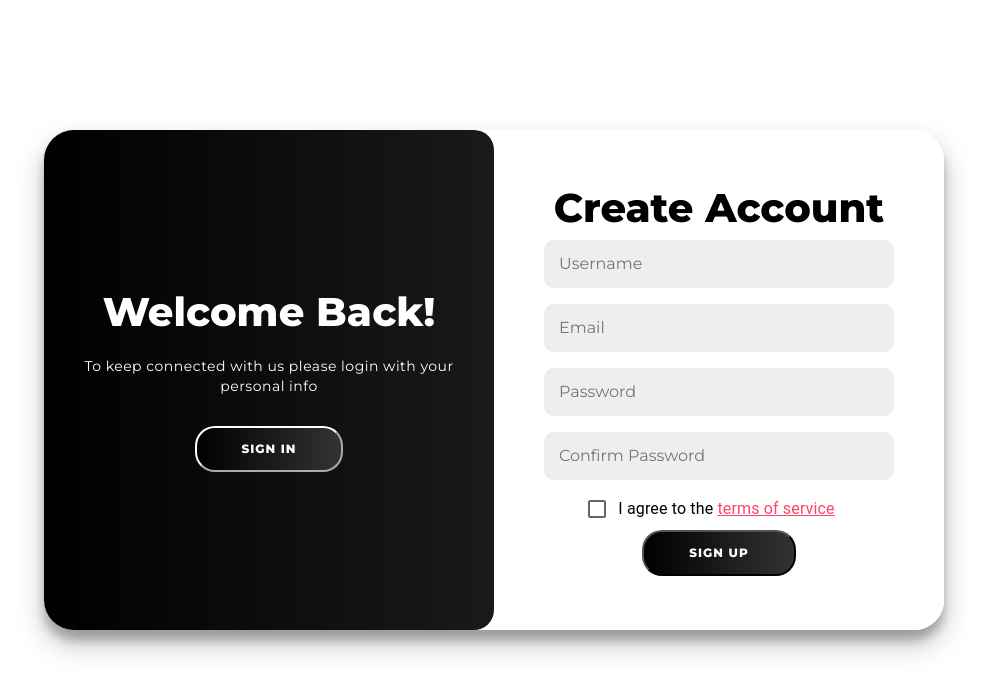
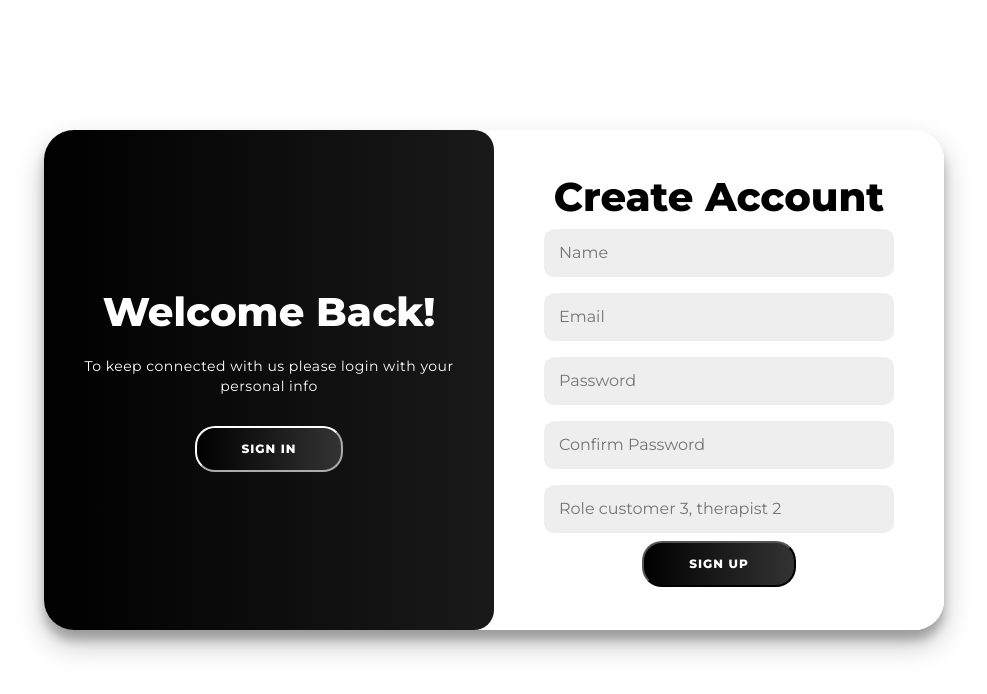
Before and after one commit to khanh173570/pre-maritial, a React (Vite) app: page /login in a window 1280 px wide. Both pictures are taken after a click on the button "SIGN UP". Shown: the top 694 px of the page, without its empty margins (146-1133 px from the left). Built offline with nearby package versions, Linux system fonts and the light colour scheme.

Commit message:
update register

```diff
--- a/src/pages/login/Login-Form/AccountService.jsx
+++ b/src/pages/login/Login-Form/AccountService.jsx
@@ -2,10 +2,19 @@ import axios from "axios";
 
 const API_URL = "http://54.179.45.72:8080/api/auth"; // Cập nhật API mới
 
+// Tạo một instance của axios với headers mặc định
+const apiClient = axios.create({
+  baseURL: API_URL,
+  headers: {
+    "Content-Type": "application/json",
+    Authorization: `Bearer ${localStorage.getItem("token") || ""}`, // Lấy token từ localStorage nếu có
+  },
+});
+
 // Hàm lấy danh sách tài khoản (nếu cần)
 export const fetchAccounts = async () => {
   try {
-    const response = await axios.get(`${API_URL}/login`);
+    const response = await apiClient.get("/login");
     return response.data;
   } catch (error) {
     console.error("Error fetching accounts:", error);
@@ -16,7 +25,7 @@ export const fetchAccounts = async () => {
 // Hàm xác thực đăng nhập
 export const validateCredentials = async (email, password) => {
   try {
-    const response = await axios.post(`${API_URL}/login`, { email, password });
+    const response = await apiClient.post("/login", { email, password });
     return response.data;
   } catch (error) {
     console.error("Error validating credentials:", error);
@@ -25,15 +34,13 @@ export const validateCredentials = async (email, password) => {
 };
 
 // Hàm đăng ký tài khoản mới
-export const createAccount = async (username, email, password) => {
+export const createAccount = async (name, email, password, roleId) => {
   try {
-    const response = await axios.post(`${API_URL}/register`, {
-      username,
+    const response = await apiClient.post("/register", {
+      name,
       email,
       password,
-      roleId: 3, // Mặc định roleId là 3 (customer)
-      status: true,
-      created_date: new Date().toISOString(),
+      roleId,
     });
 
     return response.data;
--- a/src/pages/login/Login-Form/Login-Form.jsx
+++ b/src/pages/login/Login-Form/Login-Form.jsx
@@ -11,11 +11,12 @@ import { CUSTOMER, ADMIN, THERAPIST } from "../../../utils/constants/role";
 
 const Login = () => {
   const [signIn, setSignIn] = useState(true);
-  const [username, setUsername] = useState("");
+  const [name, setName] = useState("");
   const [password, setPassword] = useState("");
   const [email, setEmail] = useState("");
   const [confirmPassword, setConfirmPassword] = useState("");
-  const [isChecked, setIsChecked] = useState(false);
+  const [roleId, setRoleId] = useState("");
+  // const [isChecked, setIsChecked] = useState(false);
   const [isSubmitting, setIsSubmitting] = useState(false);
   const navigate = useNavigate();
 
@@ -149,7 +150,7 @@ const Login = () => {
     if (isSubmitting) return;
     setIsSubmitting(true);
 
-    if (!username || !email || !password || !confirmPassword) {
+    if (!name || !email || !password || !confirmPassword || !roleId) {
       Swal.fire({
         icon: "error",
         title: "Error",
@@ -170,18 +171,18 @@ const Login = () => {
     }
 
     try {
-      const user = await createAccount(username, email, password);
+      const user = await createAccount(name, email, password, roleId);
       if (user) {
         Swal.fire({
           icon: "success",
           title: "Sign Up Successful",
           timer: 1500,
         });
-        setUsername("");
+        setName("");
         setEmail("");
         setPassword("");
         setConfirmPassword("");
-        setIsChecked(false);
+        // setIsChecked(false);
         setSignIn(true); // Chuyển về màn hình đăng nhập sau khi đăng ký thành công
       }
     } catch (error) {
@@ -203,9 +204,9 @@ const Login = () => {
             <Components.Title>Create Account</Components.Title>
             <Components.Input
               type="text"
-              placeholder="Username"
-              value={username}
-              onChange={(e) => setUsername(e.target.value)}
+              placeholder="Name"
+              value={name}
+              onChange={(e) => setName(e.target.value)}
             />
             <Components.Input
               type="email"
@@ -225,7 +226,13 @@ const Login = () => {
               value={confirmPassword}
               onChange={(e) => setConfirmPassword(e.target.value)}
             />
-            <FormControlLabel
+            <Components.Input
+              type="number"
+              placeholder="Role customer 3, therapist 2"
+              value={roleId}
+              onChange={(e) => setRoleId(e.target.value)}
+            />
+            {/* <FormControlLabel
               control={
                 <Checkbox
                   checked={isChecked}
@@ -243,7 +250,7 @@ const Login = () => {
                   </Link>
                 </>
               }
-            />
+            /> */}
             <Components.Button type="button" onClick={handleSignUp}>
               Sign Up
             </Components.Button>
--- a/src/utils/validation/valAdd.js
+++ b/src/utils/validation/valAdd.js
@@ -8,7 +8,7 @@ export const validateEmail = (email) => {
   return (
     emailRegex.test(trimmedEmail) &&
     trimmedEmail.length >= 8 &&
-    trimmedEmail.length <= 26
+    trimmedEmail.length <= 50
   );
 };
 
```
